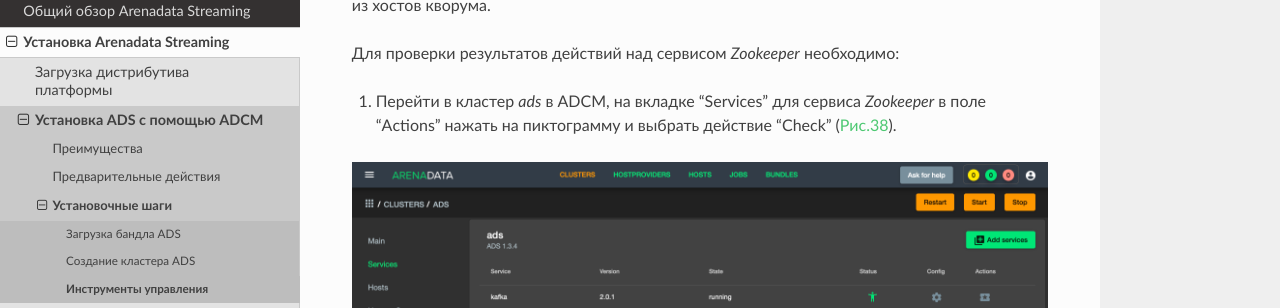
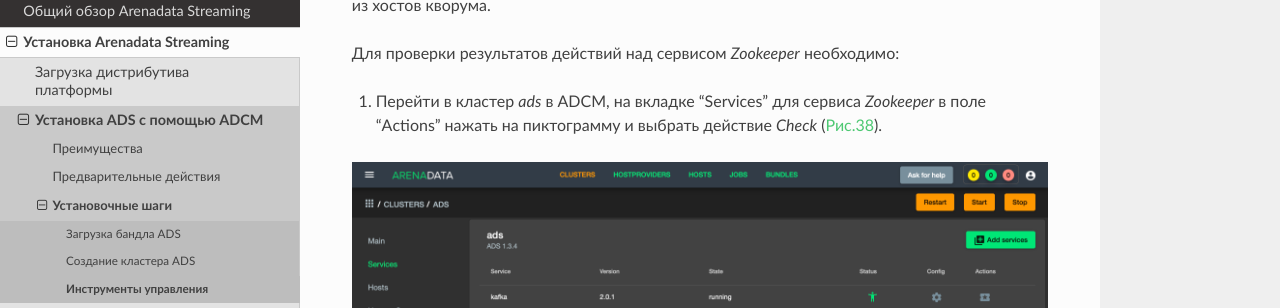
Before and after one commit to arenadata/docs_ads, a Sphinx documentation site: the page built from source/Install/adcm/manage_tools/index.rst, in a window 1280 px wide and 900 px high, scrolled down 1143 px. Shown: the part 166-474 px from the top of the window. Built offline with Sphinx 7.4.7 and the Read the Docs theme 2.0.0, drawn with Linux system fonts in a browser that asks for light colours; pages that are not in the unit, such as notebooks, are missing from menus; some of the changed text lies outside the part shown.

```diff
--- a/source/Install/adcm/manage_tools/index.rst
+++ b/source/Install/adcm/manage_tools/index.rst
@@ -37,7 +37,7 @@
 
 Для проверки результатов действий над сервисом *Zookeeper* необходимо:
 
-1. Перейти в кластер *ads* в ADCM, на вкладке "Services" для сервиса *Zookeeper* в поле "Actions" нажать на пиктограмму и выбрать действие "Check" (:numref:`Рис.%s <zk_actions>`).
+1. Перейти в кластер *ads* в ADCM, на вкладке "Services" для сервиса *Zookeeper* в поле "Actions" нажать на пиктограмму и выбрать действие *Check* (:numref:`Рис.%s <zk_actions>`).
 
 .. _zk_actions:
 
@@ -74,7 +74,7 @@
 
 Для проверки результатов действий над сервисом *Kafka* необходимо:
 
-1. Перейти в кластер *ads* в ADCM, на вкладке "Services" для сервиса *Kafka* в поле "Actions" нажать на пиктограмму и выбрать действие "Check" (:numref:`Рис.%s <kafka_actions>`).
+1. Перейти в кластер *ads* в ADCM, на вкладке "Services" для сервиса *Kafka* в поле "Actions" нажать на пиктограмму и выбрать действие *Check* (:numref:`Рис.%s <kafka_actions>`).
 
 .. _kafka_actions:
 
@@ -109,7 +109,7 @@
 
 Для каждого из сервисов есть возможность управления им независимо от остальных, выполнять такие операции как *Stop*, *Start*, *Restart*.
 
-Например, для того чтобы перезапустить все компоненты сервиса *Kafka* необходимо перейти в кластер *ads* в ADCM, на вкладке "Services" для сервиса *Kafka* в поле "Actions" нажать на пиктограмму и выбрать действие "Restart" (:numref:`Рис.%s <kafka_actions>`).
+Например, для того чтобы перезапустить все компоненты сервиса *Kafka* необходимо перейти в кластер *ads* в ADCM, на вкладке "Services" для сервиса *Kafka* в поле "Actions" нажать на пиктограмму и выбрать действие *Restart* (:numref:`Рис.%s <kafka_actions>`).
 
 .. _kafka_actions:
 
```
